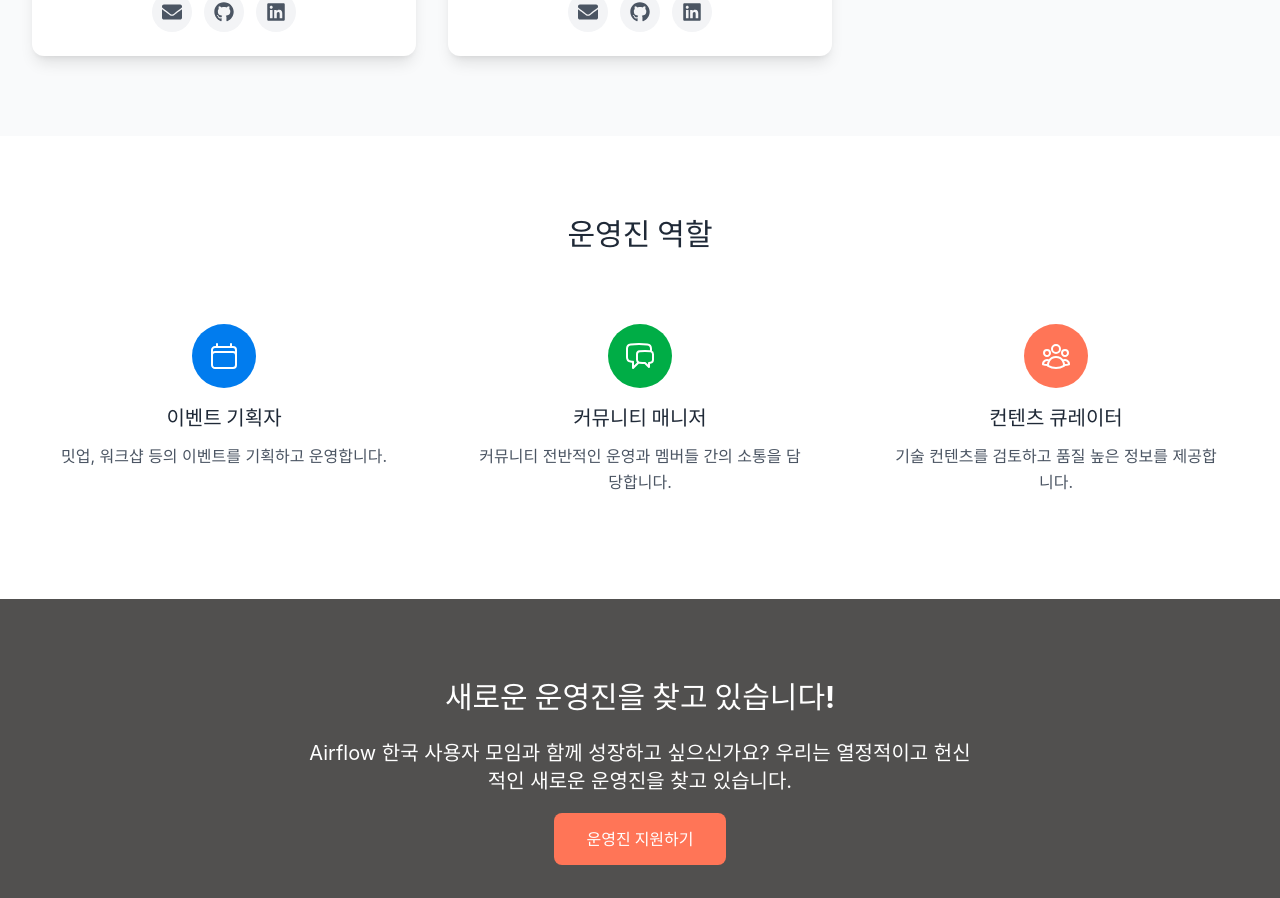
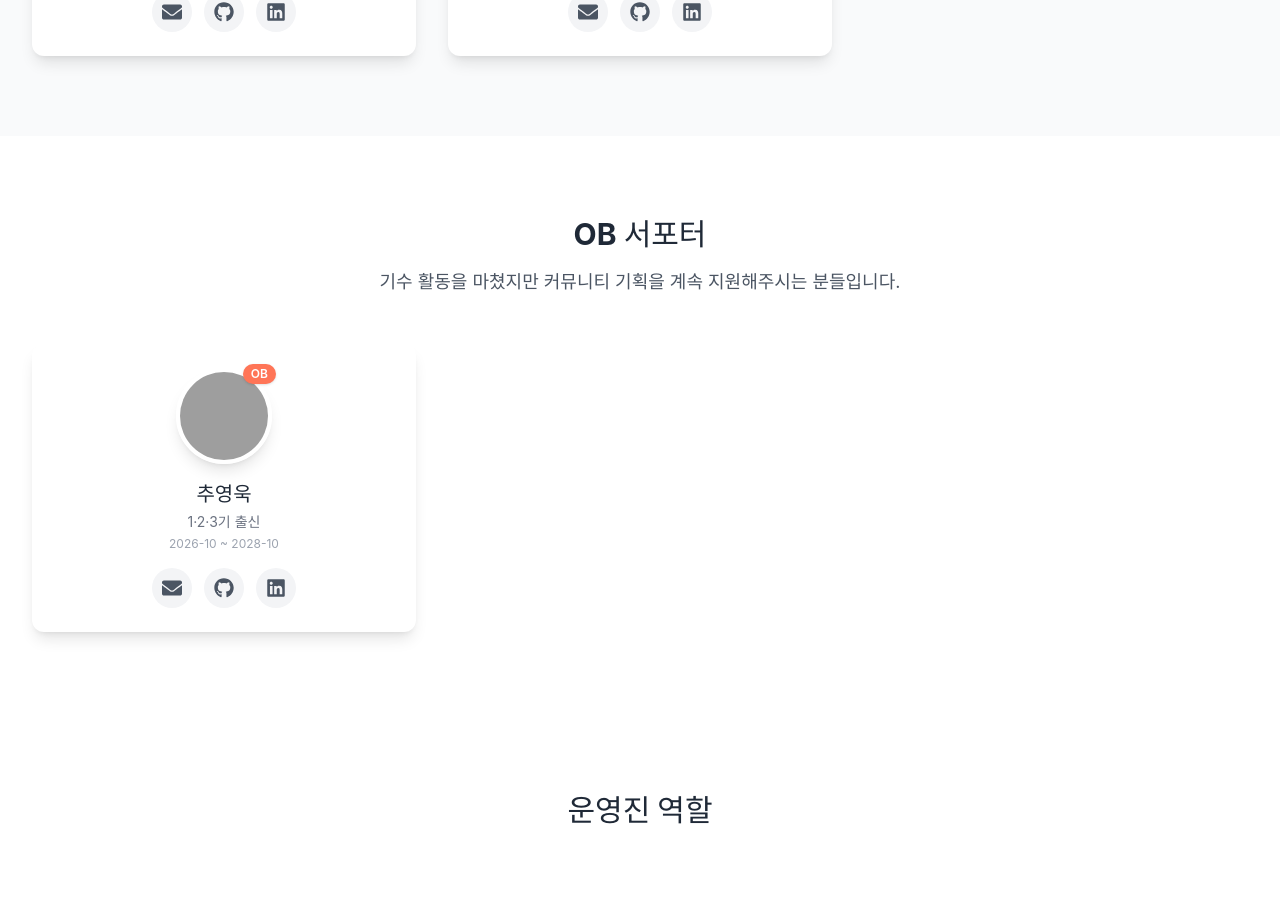
Before and after one commit to AirflowKorea/AirflowKorea.github.io, a React (Vite) app: page /organizers in a window 1280 px wide. Shown: the part 1831-2729 px from the top of the page. Built offline with nearby package versions, Linux system fonts and the light colour scheme; grey boxes are pictures that could not be loaded.

Commit message:
chore: Add OB supporters data and update related components

```diff
--- a/public/data/organizers.yaml
+++ b/public/data/organizers.yaml
@@ -2,6 +2,12 @@
 # - generation: 기수 (숫자)
 # - role: 리더, 운영진
 # - pre-commit run --all-files 를 실행하면 이름 가나다 순으로 id 값이 정렬됨
+#
+# OB 서포터(ob_supporters): 기수 활동을 마쳤지만 커뮤니티의 각종 기획을 계속 지원하는 분들
+# - from_generations: 출신 기수 목록 (e.g. [1, 2])
+# - term_start / term_end: OB 활동 기간 (YYYY-MM, 기본 2년 권장)
+# - term_end가 지난 OB는 페이지에서 자동으로 숨겨집니다. 갱신 시 term_end를 연장하세요.
+# - id는 ob_001, ob_002 형식으로 pre-commit이 이름 가나다 순으로 자동 재번호합니다
 
 organizers:
   generation_3:
@@ -159,6 +165,18 @@ organizers:
       email: choo121600@airflow-kr.org
       linkedIn: yeonguk-choo
       github: choo121600
+ob_supporters:
+  - id: ob_001
+    name: 추영욱
+    from_generations:
+      - 1
+      - 2
+      - 3
+    term_start: 2026-10
+    term_end: 2028-10
+    email: choo121600@airflow-kr.org
+    linkedIn: yeonguk-choo
+    github: choo121600
 recruitment:
   is_recruiting: false
   application_url: https://forms.gle/GmjWmxtpBPdYPb9f7
--- a/src/hooks/useData.ts
+++ b/src/hooks/useData.ts
@@ -1,6 +1,7 @@
 import { useState, useEffect } from 'react';
 import type {
   Organizer,
+  OBSupporter,
   Contributor,
   CommunityChannel,
   CommunityStats,
@@ -10,6 +11,7 @@ import { loadAllData } from '../utils/dataLoader';
 
 interface DataState {
   organizers: Organizer[];
+  obSupporters: OBSupporter[];
   recruitment: Recruitment;
   contributors: Contributor[];
   channels: CommunityChannel[];
@@ -21,6 +23,7 @@ interface DataState {
 export function useData(): DataState {
   const [state, setState] = useState<DataState>({
     organizers: [],
+    obSupporters: [],
     recruitment: {
       is_recruiting: false,
       application_url: '',
@@ -49,6 +52,7 @@ export function useData(): DataState {
         if (mounted) {
           setState({
             organizers: data.organizers,
+            obSupporters: data.obSupporters,
             recruitment: data.recruitment,
             contributors: data.contributors,
             channels: data.channels,
@@ -82,8 +86,8 @@ export function useData(): DataState {
 
 // 개별 데이터 타입별 Hook들
 export function useOrganizers() {
-  const { organizers, recruitment, loading, error } = useData();
-  return { organizers, recruitment, loading, error };
+  const { organizers, obSupporters, recruitment, loading, error } = useData();
+  return { organizers, obSupporters, recruitment, loading, error };
 }
 
 export function useContributors() {
--- a/src/i18n/locales/en/organizers.json
+++ b/src/i18n/locales/en/organizers.json
@@ -5,6 +5,13 @@
   "intro": {
     "title": "Meet Our Team",
     "description": "Get to know the organizers who are building the Airflow Korean User Group together. Each contributes to community development based on their expertise and experience."
+  },
+  "ob": {
+    "title": "OB Supporters",
+    "description": "Former organizers who continue to support community initiatives after their term.",
+    "badge": "OB",
+    "fromGeneration": "Gen. {{generations}} alumni",
+    "term": "{{start}} ~ {{end}}"
   },
   "roles": {
     "title": "Organizer Roles",
--- a/src/i18n/locales/ko/organizers.json
+++ b/src/i18n/locales/ko/organizers.json
@@ -5,6 +5,13 @@
   "intro": {
     "title": "우리를 소개합니다",
     "description": "Airflow 한국 사용자 모임을 함께 만들어가는 운영진들을 만나보세요. 각자의 전문성과 경험을 바탕으로 커뮤니티 발전에 기여하고 있습니다."
+  },
+  "ob": {
+    "title": "OB 서포터",
+    "description": "기수 활동을 마쳤지만 커뮤니티 기획을 계속 지원해주시는 분들입니다.",
+    "badge": "OB",
+    "fromGeneration": "{{generations}}기 출신",
+    "term": "{{start}} ~ {{end}}"
   },
   "roles": {
     "title": "운영진 역할",
--- a/src/pages/Organizers.tsx
+++ b/src/pages/Organizers.tsx
@@ -1,6 +1,6 @@
 import { useState, useMemo, useEffect } from 'react';
 import { useOrganizers } from '../hooks/useData';
-import type { Organizer } from '../types';
+import type { Organizer, OBSupporter } from '../types';
 import { useTranslation } from 'react-i18next';
 import {
   CalendarIcon,
@@ -92,8 +92,98 @@ const OrganizerCard = ({ organizer }: { organizer: Organizer }) => {
   );
 };
 
+const OBSupporterCard = ({ supporter }: { supporter: OBSupporter }) => {
+  const { t } = useTranslation('organizers');
+
+  const avatarUrl =
+    supporter.avatar_url ||
+    (supporter.github ? `https://github.com/${supporter.github}.png` : null);
+
+  const generationsLabel = [...supporter.from_generations]
+    .sort((a, b) => a - b)
+    .join('·');
+
+  return (
+    <div className="bg-white rounded-xl shadow-lg hover:shadow-xl transition-shadow duration-200 overflow-hidden">
+      <div className="p-6 text-center">
+        <div className="w-24 h-24 mx-auto mb-4 relative">
+          {avatarUrl ? (
+            <img
+              src={avatarUrl}
+              alt={`${supporter.name} 프로필`}
+              className="w-full h-full rounded-full object-cover border-4 border-white shadow-lg"
+              onError={e => {
+                const target = e.target as HTMLImageElement;
+                target.style.display = 'none';
+                const fallback = target.nextElementSibling as HTMLElement;
+                if (fallback) fallback.style.display = 'flex';
+              }}
+            />
+          ) : null}
+          <div
+            className={`w-full h-full bg-gradient-to-br from-airflow-orange to-airflow-navy rounded-full flex items-center justify-center text-white text-2xl font-bold ${avatarUrl ? 'hidden' : 'flex'}`}
+          >
+            {supporter.name.charAt(0)}
+          </div>
+          <span className="absolute -top-1 -right-1 bg-airflow-orange text-white text-xs font-semibold px-2 py-0.5 rounded-full shadow">
+            {t('ob.badge')}
+          </span>
+        </div>
+
+        <h3 className="text-xl font-bold mb-1 text-gray-800">
+          {supporter.name}
+        </h3>
+        <p className="text-sm text-gray-500 mb-1">
+          {t('ob.fromGeneration', { generations: generationsLabel })}
+        </p>
+        <p className="text-xs text-gray-400 mb-4">
+          {t('ob.term', {
+            start: supporter.term_start,
+            end: supporter.term_end,
+          })}
+        </p>
+
+        <div className="flex justify-center gap-3">
+          {supporter.email && (
+            <a
+              href={`mailto:${supporter.email}`}
+              className="w-10 h-10 bg-gray-100 hover:bg-gray-200 rounded-full flex items-center justify-center transition-colors duration-200"
+              title={t('common.email')}
+            >
+              <FaEnvelope className="h-5 w-5 text-gray-600" />
+            </a>
+          )}
+          {supporter.github && (
+            <a
+              href={`https://github.com/${supporter.github}`}
+              target="_blank"
+              rel="noopener noreferrer"
+              className="w-10 h-10 bg-gray-100 hover:bg-gray-200 rounded-full flex items-center justify-center transition-colors duration-200"
+              title={t('common.github')}
+            >
+              <FaGithub className="h-5 w-5 text-gray-600" />
+            </a>
+          )}
+          {supporter.linkedIn && (
+            <a
+              href={`https://linkedin.com/in/${supporter.linkedIn}`}
+              target="_blank"
+              rel="noopener noreferrer"
+              className="w-10 h-10 bg-gray-100 hover:bg-gray-200 rounded-full flex items-center justify-center transition-colors duration-200"
+              title={t('common.linkedin')}
+            >
+              <FaLinkedin className="h-5 w-5 text-gray-600" />
+            </a>
+          )}
+        </div>
+      </div>
+    </div>
+  );
+};
+
 const Organizers = () => {
-  const { organizers, recruitment, loading, error } = useOrganizers();
+  const { organizers, obSupporters, recruitment, loading, error } =
+    useOrganizers();
   const { t } = useTranslation('organizers');
 
   // 기수별로 분류하고 정렬
@@ -198,6 +288,27 @@ const Organizers = () => {
         </div>
       </section>
 
+      {/* OB 서포터 */}
+      {obSupporters.length > 0 && (
+        <section className="bg-white section-padding">
+          <div className="container-max">
+            <div className="text-center mb-12">
+              <h2 className="text-3xl font-bold mb-4 text-gray-800">
+                {t('ob.title')}
+              </h2>
+              <p className="text-lg text-gray-600 max-w-2xl mx-auto">
+                {t('ob.description')}
+              </p>
+            </div>
+            <div className="grid grid-cols-1 md:grid-cols-2 lg:grid-cols-3 gap-8">
+              {obSupporters.map(supporter => (
+                <OBSupporterCard key={supporter.id} supporter={supporter} />
+              ))}
+            </div>
+          </div>
+        </section>
+      )}
+
       {/* 운영진이 하는 일 */}
       <section className="bg-white section-padding">
         <div className="container-max">
--- a/src/utils/dataLoader.ts
+++ b/src/utils/dataLoader.ts
@@ -1,6 +1,7 @@
 import * as yaml from 'js-yaml';
 import type {
   Organizer,
+  OBSupporter,
   Contributor,
   CommunityChannel,
   CommunityStats,
@@ -23,9 +24,15 @@ async function loadYamlFile(path: string): Promise<Record<string, unknown>> {
   }
 }
 
+// 현재 YYYY-MM 문자열 반환 (OB 만료 비교용)
+function currentYearMonth(): string {
+  return new Date().toISOString().slice(0, 7);
+}
+
 // 운영진 데이터 로드
 export async function loadOrganizersData(): Promise<{
   organizers: Organizer[];
+  obSupporters: OBSupporter[];
   recruitment: Recruitment;
 }> {
   const data = await loadYamlFile('/data/organizers.yaml');
@@ -46,10 +53,22 @@ export async function loadOrganizersData(): Promise<{
     }
   });
 
+  // OB 서포터: term_end가 지난 경우 자동 숨김 (YYYY-MM 문자열 비교)
+  // YAML 파서가 'YYYY-MM' 값을 다른 타입으로 해석할 수 있어 명시적으로 문자열 변환
+  const today = currentYearMonth();
+  const rawOB = (data.ob_supporters as OBSupporter[] | undefined) ?? [];
+  const obSupporters = rawOB
+    .map(ob => ({
+      ...ob,
+      term_start: String(ob.term_start),
+      term_end: String(ob.term_end),
+    }))
+    .filter(ob => ob.term_end >= today);
+
   // recruitment 정보 추출
   const recruitment = data.recruitment as Recruitment;
 
-  return { organizers, recruitment };
+  return { organizers, obSupporters, recruitment };
 }
 
 // 기여자 데이터 로드
@@ -89,6 +108,7 @@ export async function loadAllData() {
 
     return {
       organizers: organizerData.organizers,
+      obSupporters: organizerData.obSupporters,
       recruitment: organizerData.recruitment,
       contributors,
       channels,
```
Also changed, not shown: scripts/sort-organizers.js (+18 -0 lines), src/types/index.ts (+15 -0 lines).
